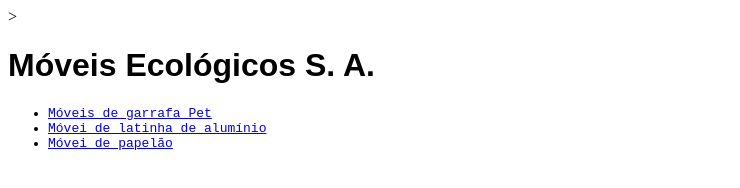
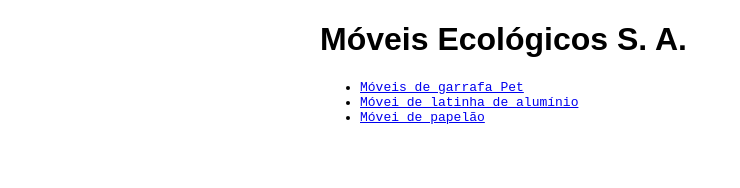
Before and after one commit to rafaeg/citacoes, a plain HTML site: page index.html in a window 1280 px wide. Shown: the whole page, without its empty margins (0-740 px from the left). Drawn offline with Linux system fonts and the light colour scheme.

Commit message:
Inserindo título e diminuindo tamanho da página

```diff
--- a/css/estilo.css
+++ b/css/estilo.css
@@ -5,3 +5,8 @@ h1 {
 li{
     font-family: monospace;
 }
+
+body{
+    width: 50%;
+    margin: auto;
+}
--- a/index.html
+++ b/index.html
@@ -3,7 +3,7 @@
 <head>
     <meta charset="UTF-8">
     <meta http-equiv="X-UA-Compatible" content="IE=edge">
-    ><link rel="stylesheet" href="css/estilo.css">
+    <link rel="stylesheet" href="css/estilo.css">
     <meta name="viewport" content="width=device-width, initial-scale=1.0">
     <meta name="description" content="Móveis ecológicos">
     <meta name="Keywords" content="moveis ecologicos">
```
